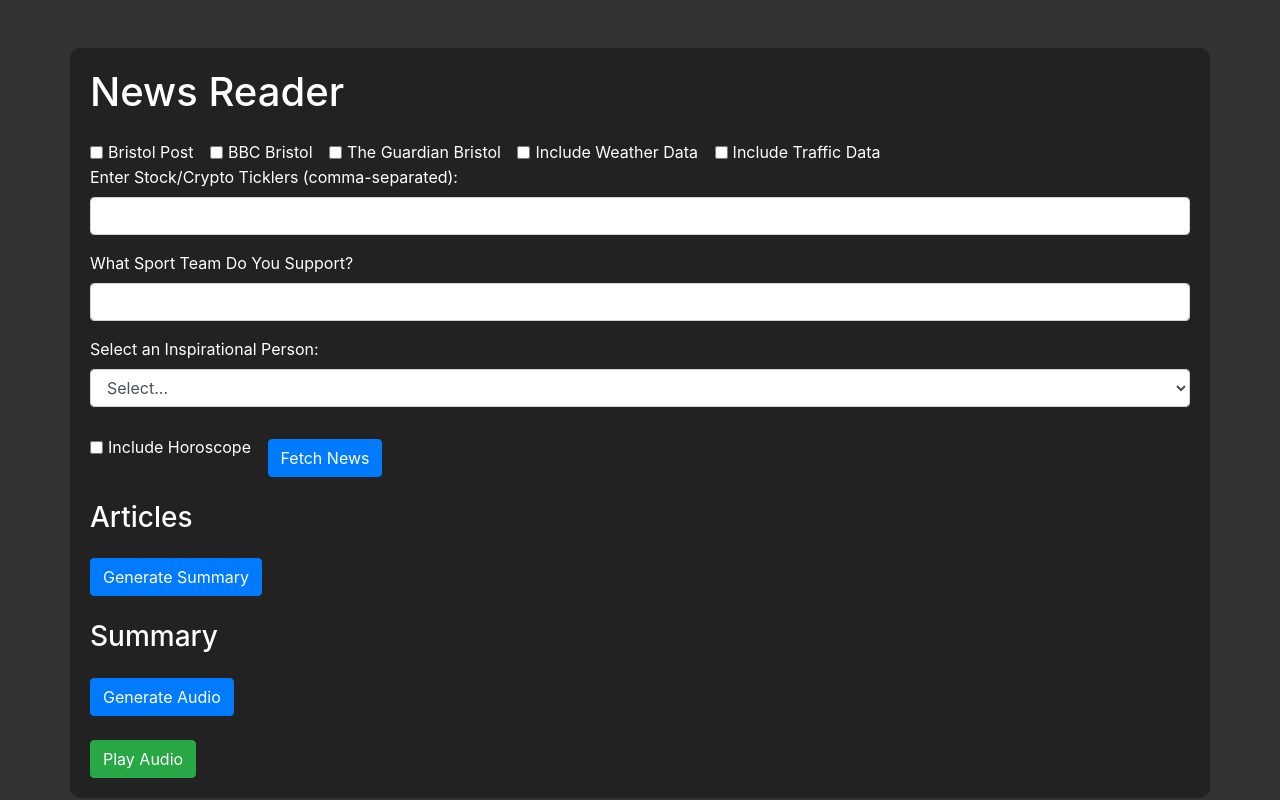
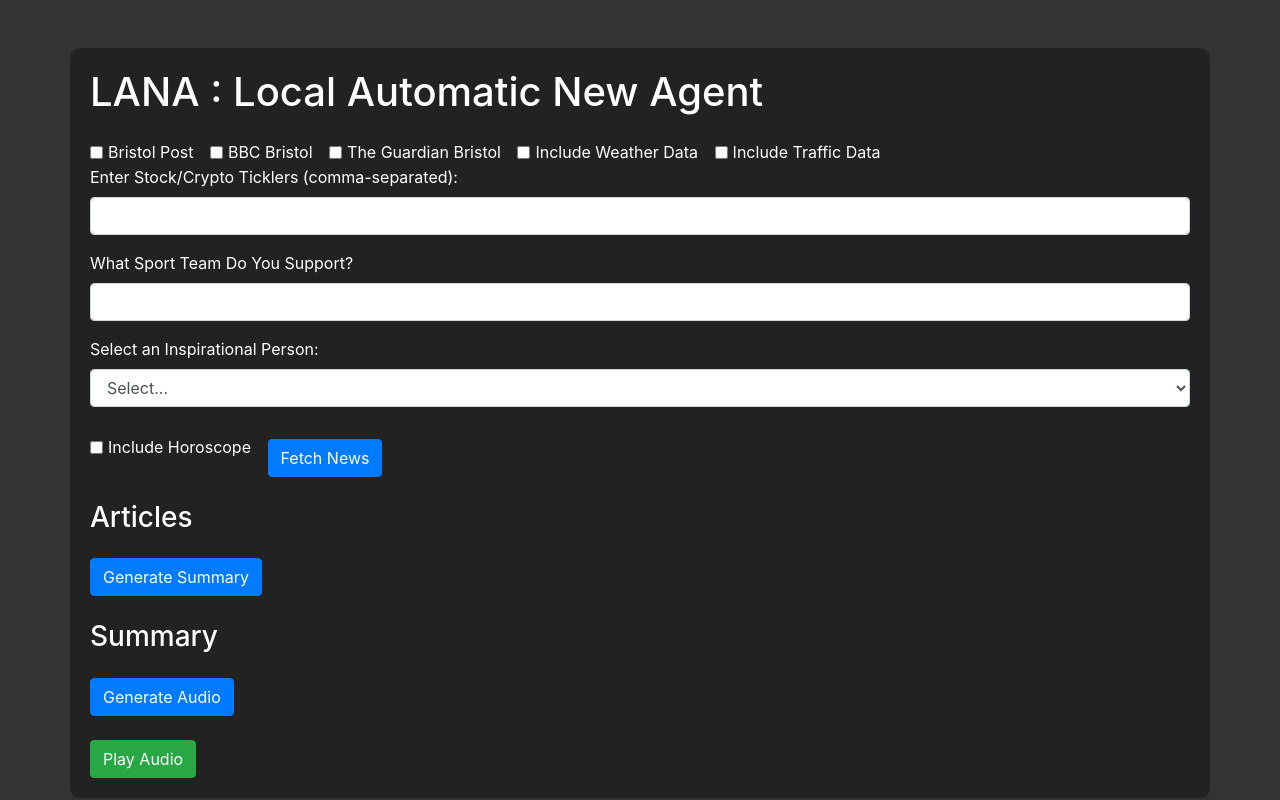
Before and after one commit to edmundman/whsmiths, a Flask app: page / in a window 1280 px wide. Run offline with Flask 3, Linux system fonts and the light colour scheme; some libraries are stand-ins or nearby versions.

Commit message:
Update index.html

```diff
--- a/templates/index.html
+++ b/templates/index.html
@@ -51,7 +51,7 @@
 </head>
 <body>
     <div class="container mt-5">
-        <h1 class="mb-4">News Reader</h1>
+        <h1 class="mb-4">LANA : Local Automatic New Agent</h1>
         <form id="news-form">
             <!-- Checkbox and form elements remain the same -->
             <!-- Inside the form element -->
```
